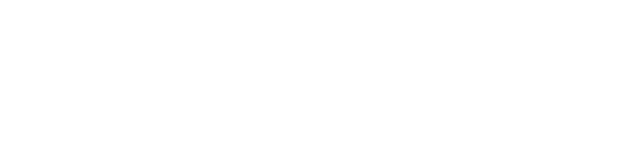
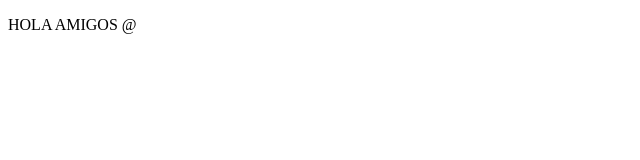
Before and after one commit to alexpro23-commis/repocitorio, a plain HTML site: page index.html in a window 1280 px wide. Shown: the whole page, without its empty margins (0-640 px from the left). Drawn offline with Linux system fonts and the light colour scheme.

Commit message:
OTRA PRUEVA OMG

```diff
--- a/index.html
+++ b/index.html
@@ -6,6 +6,7 @@
     <title>Document</title>
 </head>
 <body>
+    <p>HOLA AMIGOS @ </p>
 
 </body>
 </html>
```
